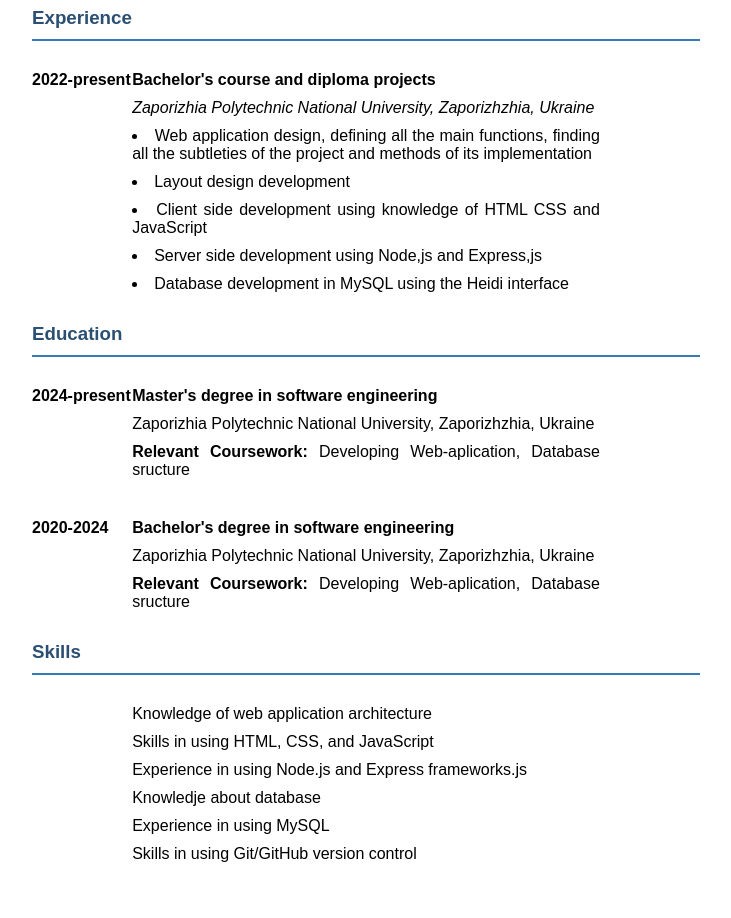
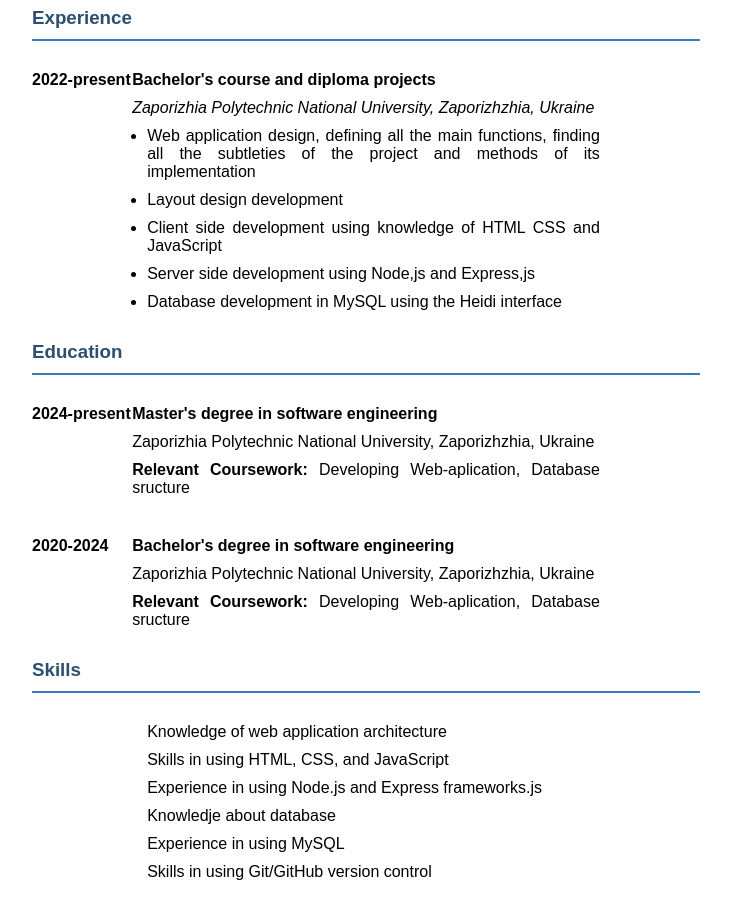
Before and after one commit to Alehandrovish/FC-CV, a plain HTML site: page index.html in a window 1280 px wide. Shown: the part 324-1242 px from the top of the page, without its empty margins (274-1005 px from the left). Drawn offline with Linux system fonts and the light colour scheme.

Commit message:
Fixing html validation issue

```diff
--- a/index.html
+++ b/index.html
@@ -9,54 +9,56 @@
 <body>
     <h1>Rumin Oleksandr</h1>
     <h2>FullStack Developer</h2>
-    <section class="contacts">
+    <div class="contacts">
         <span>Phone: </span><a  href="tel:+38(099)1460903">+38(099) 146 09 03</a>
-    </section>
-    <section class="contacts">
+    </div>
+    <div class="contacts">
         <span>LinkedIn: </span><a href="https://linkedIn.com/ruminOleksanr">linkedIn.com/ruminOleksandr</a>
-    </section>
-    <section class="contacts">
+    </div>
+    <div class="contacts">
         <span>E-mail: </span><a href="mailto:sascha.rumin@gmail.com">sascha.rumin@gmail.com</a>
-    </section>
+    </div>
     <p>Motivated and detail-oriented graduate in Computer Engineering with a strong foundation in full-stack development,
         artificial intelligence, modern data transmission technologies, and project team management. With honors recognition
         and a proven track record in academic excellence, I have consistently demonstrated my ability to learn quickly, solve
         complex problems, and deliver innovative solutions.
     </p>
     <h3>Experience</h3>
-    <section class="body_part">
+    <div class="body_part">
         <span>2022-present</span>
-        <section class="content">
+        <div class="content">
             <h4>Bachelor's course and diploma projects</h4>
             <nav>Zaporizhia Polytechnic National University, Zaporizhzhia, Ukraine
-                <li>Web application design, defining all the main functions, finding all the subtleties of the project and methods of its implementation</li>
-                <li>Layout design development</li>
-                <li>Сlient side development using knowledge of HTML CSS and JavaScript</li>
-                <li>Server side development using Node,js and Express,js</li>
-                <li>Database development in MySQL using the Heidi interface</li>
+                <ul>
+                    <li>Web application design, defining all the main functions, finding all the subtleties of the project and methods of its implementation</li>
+                    <li>Layout design development</li>
+                    <li>Сlient side development using knowledge of HTML CSS and JavaScript</li>
+                    <li>Server side development using Node,js and Express,js</li>
+                    <li>Database development in MySQL using the Heidi interface</li>
+                </ul>
             </nav>
-        </section>
-    </section>
+        </div>
+    </div>
     <h3>Education</h3>
-    <section class="body_part">
+    <div class="body_part">
         <span>2024-present</span>
-        <section class="content">
+        <div class="content">
             <h4>Master's degree in software engineering</h4>
             <p>Zaporizhia Polytechnic National University, Zaporizhzhia, Ukraine</p>
             <p><strong>Relevant Coursework: </strong>Developing Web-aplication, Database sructure</p>
-        </section>
-    </section>
-    <section class="body_part">
+        </div>
+    </div>
+    <div class="body_part">
         <span>2020-2024</span>
-        <section class="content">
+        <div class="content">
             <h4>Bachelor's degree in software engineering</h4>
             <p>Zaporizhia Polytechnic National University, Zaporizhzhia, Ukraine</p>
             <p><strong>Relevant Coursework: </strong>Developing Web-aplication, Database sructure</p>
-        </section>
-    </section>
+        </div>
+    </div>
     <h3>Skills</h3>
-    <section class="body_part">
-        <section class="content_skill">
+    <div class="body_part">
+        <div class="content_skill">
             <nav>
                 <ul>
                     <li>Knowledge of web application architecture</li>
@@ -67,7 +69,7 @@
                     <li>Skills in using Git/GitHub version control</li>
                 </ul>
             </nav>
-        </section>
-    </section>
+        </div>
+    </div>
 </body>
 </html>
--- a/style.css
+++ b/style.css
@@ -24,7 +24,7 @@ h2{
     font-weight: normal;
     color: #2a4f72;
 }
-section.contacts{
+div.contacts{
     display: inline-block;
     width: 45%;
 }
@@ -40,19 +40,19 @@ h3{
     padding-bottom: 10px;
     border-bottom: 2px solid #367ab9;
 }
-section.body_part{
+div.body_part{
     font-size: 0;
     width: 100%;
 }
-section.body_part span, section{
+div.body_part span, div{
    display: inline-block;
    font-size: initial;
 }
-section.body_part span{
+div.body_part span{
     vertical-align: top;
     width: 15%;
 }
-section.body_part section{
+div.body_part div{
     margin: 0;
     width: 70%;
 }
@@ -61,6 +61,7 @@ nav{
 }
 li{
     font-style: initial;
+    margin-left: 15px;
 }
 .content_skill{
     padding: 0 0 0 15%;
```
